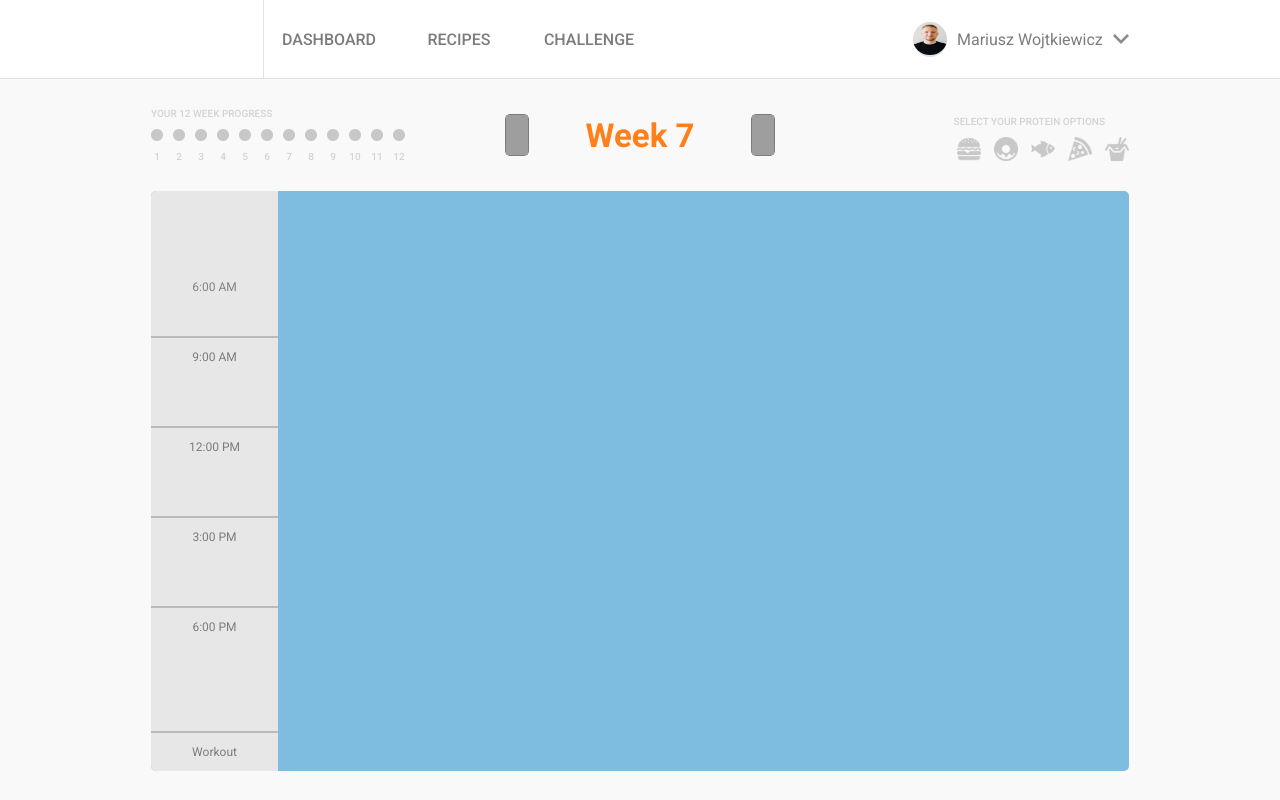
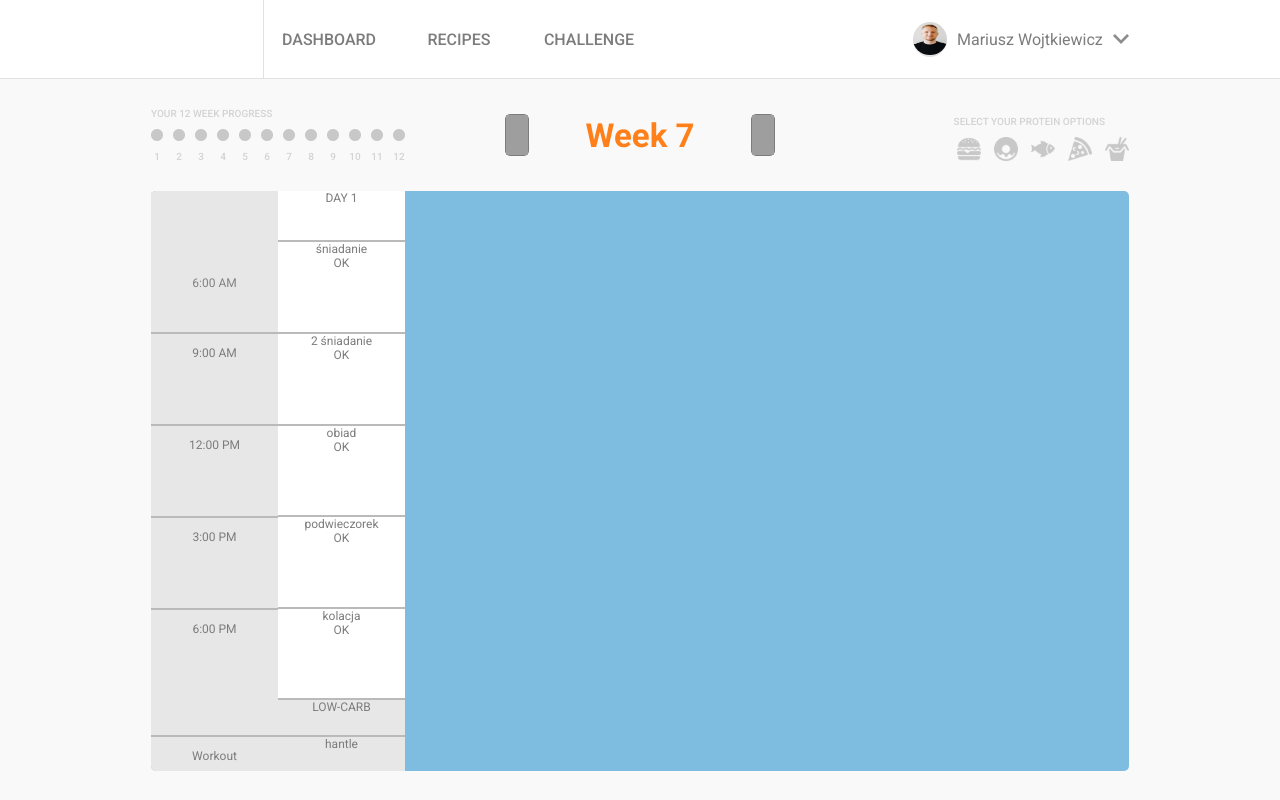
Before and after one commit to wwojciech89/nutrition-calendar, a React (Create React App) app: page / in a window 1280 px wide. Built offline with nearby package versions, Linux system fonts and the light colour scheme; grey boxes are pictures that could not be loaded.

Commit message:
add some styles to daycolumn component

```diff
--- a/src/assets/components/Callendar/Callendar.js
+++ b/src/assets/components/Callendar/Callendar.js
@@ -1,11 +1,13 @@
 import React from "react";
 import styles from "./Callendar.module.scss";
 import TitleColumn from "./TitleColumn/TitleColumn";
+import DayColumn from "./DayColumn/DayColumn";
 
 const Callendar = () => (
   <>
     <div className={styles.callendar__container}>
       <TitleColumn />
+      <DayColumn />
       {/* tu będą 3 rodzaje column/ tytułowa/ robocza/ i dnia 7 */}
     </div>
   </>
--- a/src/assets/components/Callendar/Callendar.module.scss
+++ b/src/assets/components/Callendar/Callendar.module.scss
@@ -4,4 +4,5 @@
   background-color: rgb(127, 189, 224);
   margin: auto;
   border-radius: 5px;
+  display: flex;
 }
--- /dev/null
+++ b/src/assets/components/Callendar/DayColumn/DayColumn.js
@@ -0,0 +1,40 @@
+import React from "react";
+import styles from "./DayColumn.module.scss";
+
+const DayColumn = () => (
+  <>
+    <div className={styles.column__container}>
+      <div className={styles.grid__day}>
+        <p>DAY 1</p>
+      </div>
+      <div className={styles.grid__meal}>
+        <p>śniadanie</p>
+        <p>OK</p>
+      </div>
+      <div className={styles.grid__meal}>
+        <p>2 śniadanie</p>
+        <p>OK</p>
+      </div>
+      <div className={styles.grid__meal}>
+        <p>obiad</p>
+        <p>OK</p>
+      </div>
+      <div className={styles.grid__meal}>
+        <p>podwieczorek</p>
+        <p>OK</p>
+      </div>
+      <div className={styles.grid__meal}>
+        <p>kolacja</p>
+        <p>OK</p>
+      </div>
+      <div className={styles.grid__carb}>
+        <p>LOW-CARB</p>
+      </div>
+      <div className={styles.grid__training}>
+        <p>hantle</p>
+      </div>
+    </div>
+  </>
+);
+
+export default DayColumn;
--- /dev/null
+++ b/src/assets/components/Callendar/DayColumn/DayColumn.module.scss
@@ -0,0 +1,33 @@
+.column__container {
+  background-color: #e7e7e7;
+  width: 127px;
+  height: 100%;
+  display: flex;
+  flex-direction: column;
+  align-content: center;
+  justify-content: center;
+  text-align: center;
+  font-size: 12px;
+
+  p {
+    margin: 0;
+  }
+}
+
+.grid__day {
+  height: 52.4px;
+  background-color: #ffffff;
+  border-bottom: 2px solid #bababa;
+}
+.grid__meal {
+  height: 93.3px;
+  border-bottom: 2px solid #bababa;
+  background-color: #ffffff;
+}
+.grid__carb {
+  height: 35px;
+}
+.grid__training {
+  border-top: 2px solid #bababa;
+  height: 37px;
+}
--- a/src/assets/components/Callendar/TitleColumn/TitleColumn.module.scss
+++ b/src/assets/components/Callendar/TitleColumn/TitleColumn.module.scss
@@ -1,7 +1,7 @@
 .column__container {
   background-color: #e7e7e7;
   width: 127px;
-  height: 580px;
+  height: 100%;
   display: flex;
   flex-direction: column;
   align-content: center;
@@ -25,12 +25,12 @@
 
 .grid__medium {
   width: 100%;
-  height: 90px;
+  height: 92px;
   border-bottom: 2px solid #bababa;
 }
 
 .grid__bigLower {
-  height: 125px;
+  height: 127px;
   border-bottom: 2px solid #bababa;
 }
 
```
